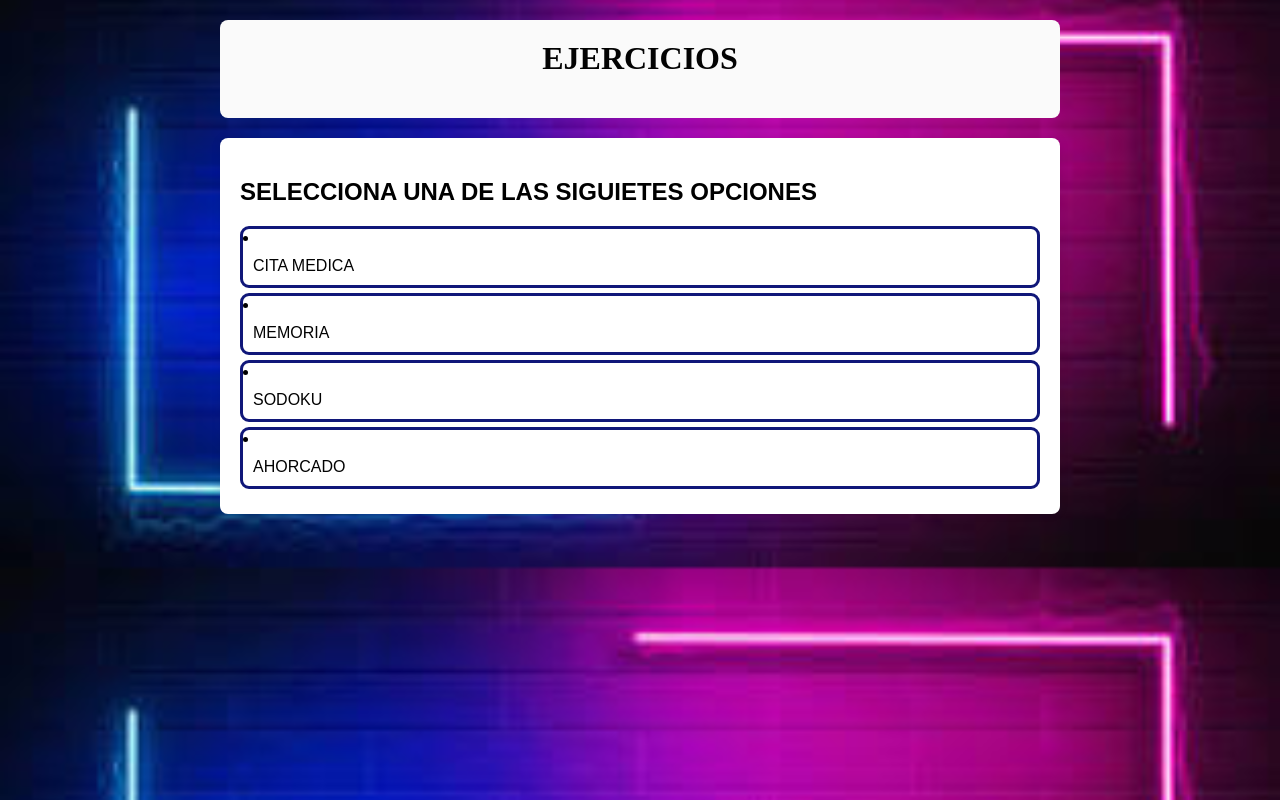
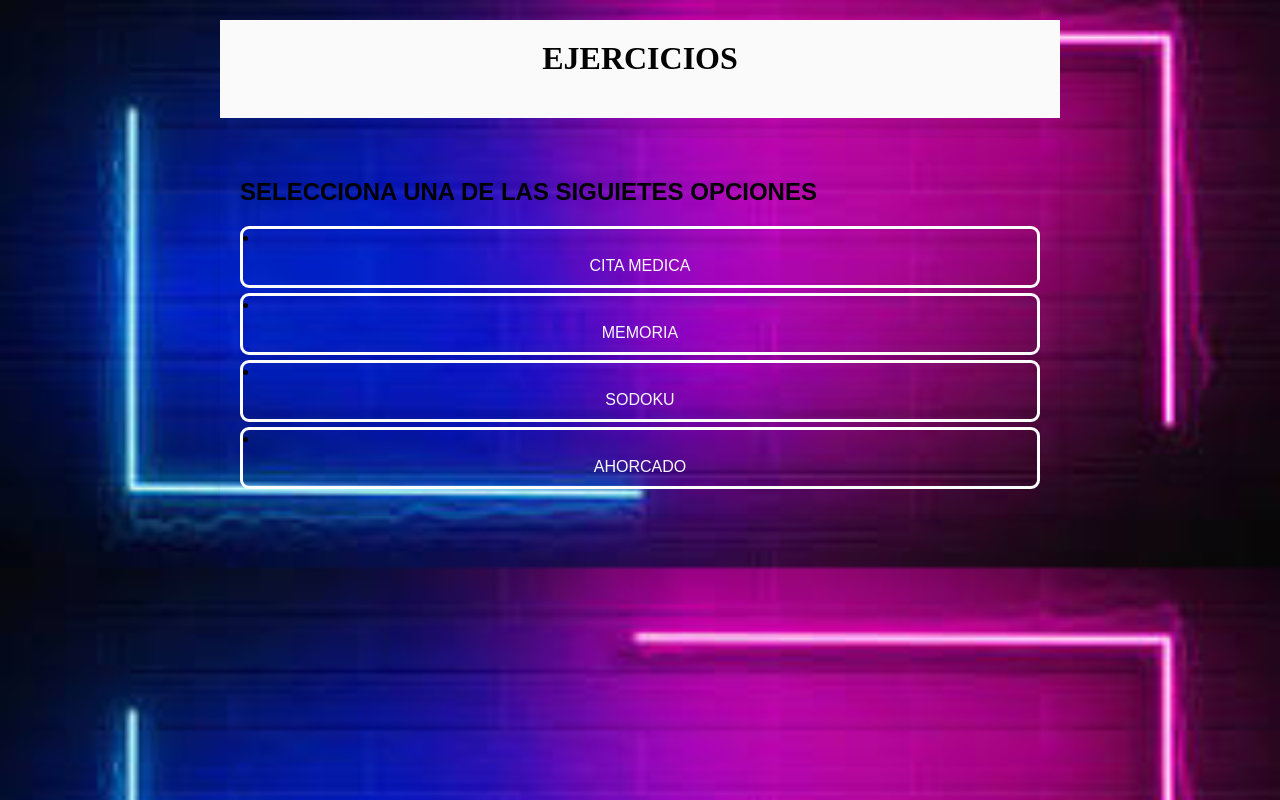
Before and after one commit to santi025/aplicaciones, a plain HTML site: page INDEX.HTML in a window 1280 px wide. Drawn offline with Linux system fonts and the light colour scheme.

Commit message:
cambio paguina principal 2

```diff
--- a/DISEÑO.CSS
+++ b/DISEÑO.CSS
@@ -12,7 +12,7 @@ header {
     max-width: 800px;
     margin: 20px auto;
     padding: 20px;
-    border-radius: 8px;
+
     background-color: rgb(250, 250, 250);
 
     color: #030303;
@@ -26,7 +26,7 @@ h1 {
     max-width: 800px;
     margin: 20px auto;
     padding: 20px;
-    background-color: #fff;
+    background: transparent;
     border-radius: 8px;
     box-shadow: 0 0 10px rgba(0, 0, 0, 0.1);
 }
@@ -35,15 +35,17 @@ ul {
     padding: 10;
 }
 li {
+
     margin-bottom: 5px;
-    border: 3px solid #101779;
+    border: 3px solid #fcfcfd;
     border-radius: 9px;
 }
 a {
+    text-align: center;
     display: block;
     padding: 10px;
     text-decoration:double;
-    color: #020202;
+    color: #faf9f9;
     transition: background-color 0.3s, color 0.3s;
 }
 a:hover {
```
Also changed, not shown: ejercicio2/INDEX.HTML (+2 -0 lines), ejercicio2/CSS.CSS (line endings or trailing spaces).
